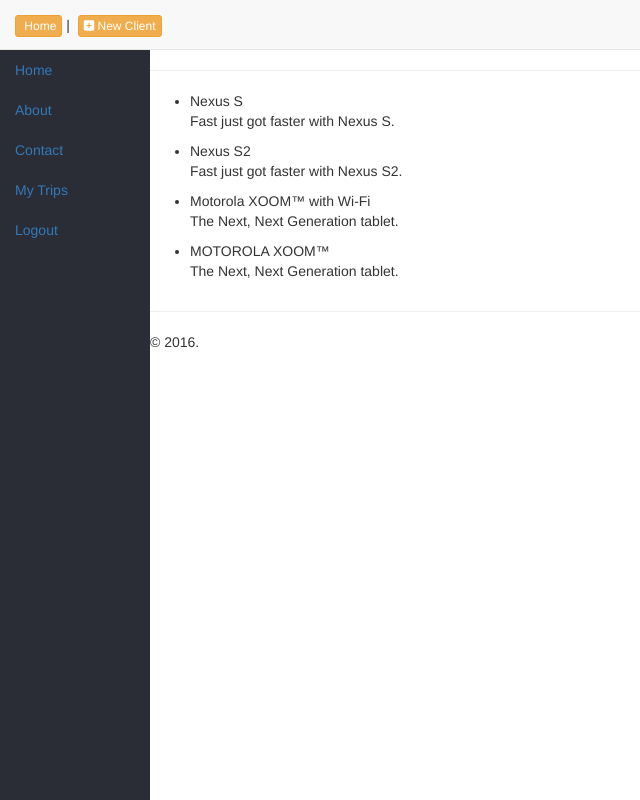
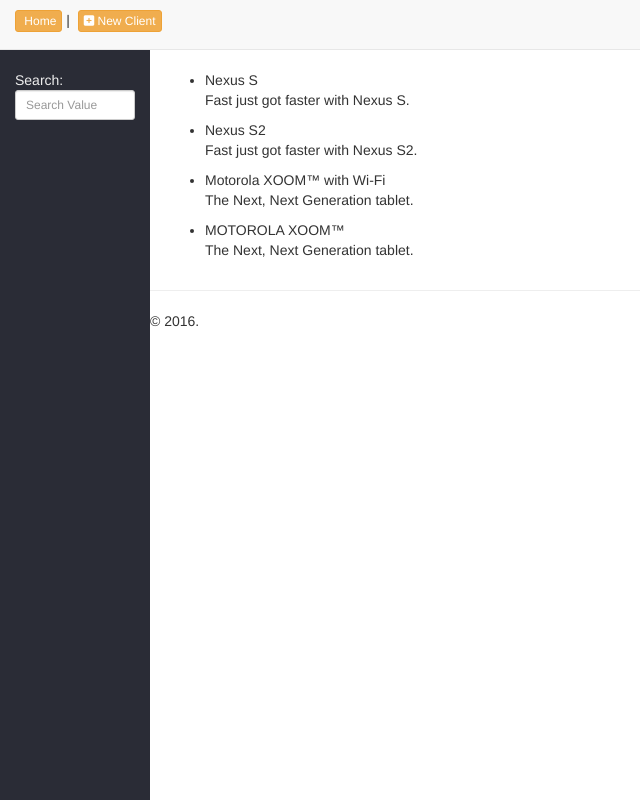
Before and after one commit to vishipayyallore/angularjs-samples, a website: page angularjs-phonecat/app/index.html in a window 1280 px wide. Shown: the top 800 px of the page, without its empty margins (0-640 px from the left). Drawn offline with nearby package versions, Linux system fonts and the light colour scheme; some icons are missing.

Commit message:
Adding Search functionality

```diff
--- a/angularjs-phonecat/app/PhoneList/phone-list.template.html
+++ b/angularjs-phonecat/app/PhoneList/phone-list.template.html
@@ -1,11 +1,6 @@
-
-<div class="row">
-    <div class="container" style="margin-left: 0Px">
         <ul>
         	<li ng-repeat="phone in vm.phones">
             	<span>{{phone.name}}</span>
                 <p>{{phone.snippet}}</p>
             </li>
         </ul>
-    </div>
-</div>
--- a/angularjs-phonecat/app/index.html
+++ b/angularjs-phonecat/app/index.html
@@ -1,5 +1,6 @@
 <!doctype html>
 <html lang="en" ng-app="phonecatApp">
+
 <head>
     <meta charset="utf-8">
     <meta name="viewport" content="width=device-width, initial-scale=1.0" />
@@ -14,31 +15,28 @@
     <script src="PhoneList/phone-list.controller.js"></script>
     <script src="PhoneList/phone-list.component.js"></script>
 </head>
+
 <body>
-    <div id="sidebar">
-        <ul class="nav">
-            <li class="active"><a asp-controller="Home" asp-action="Index">Home</a></li>
-            <li><a asp-controller="App" asp-action="About">About</a></li>
-            <li><a asp-controller="App" asp-action="Contact">Contact</a></li>
-            <li><a asp-controller="App" asp-action="Trips">My Trips</a></li>
-            <li><a asp-controller="Auth" asp-action="Logout">Logout</a></li>
-        </ul>
+
+    <div id="sidebar" class="col-md-2">
+        <br>
+        Search: <input ng-model="$ctrl.query" class="form-control input-sm" placeholder="Search Value" />
     </div>
-
     <div id="wrapper">
         <div class="navbar navbar-default navbar-fixed-top">
             <div class="navbar-collapse collapse">
-                    <div style="margin-top: 5Px; margin-left: -0Px" class="panel-heading">
-                        <a href="/AddClient" class="btn btn-xs btn-warning"><i class="fa fa-fa-home" aria-hidden="true"></i> Home</a> |&nbsp;
+                <div class="panel-heading">
+                    <a href="/AddClient" class="btn btn-xs btn-warning"><i class="fa fa-fa-home" aria-hidden="true"></i> Home</a>                    |&nbsp;
                     <a href="/AddClient" class="btn btn-xs btn-warning"><i class="fa fa-plus-square" aria-hidden="true"></i> New Client</a>
                 </div>
             </div>
         </div>
 
-        <hr>
-
+        <div class="container body-content">
+             <br>
             <!-- Use a custom component to render a list of phones -->
             <phone-list></phone-list>
+        </div>
 
         <footer>
             <hr class="hr-layout" />
@@ -46,8 +44,11 @@
                 <p>&copy; 2016.</p>
             </div>
         </footer>
+
     </div>
 
 
+
 </body>
+
 </html>
```
Lines whose indentation alone changed are shown as unchanged.
